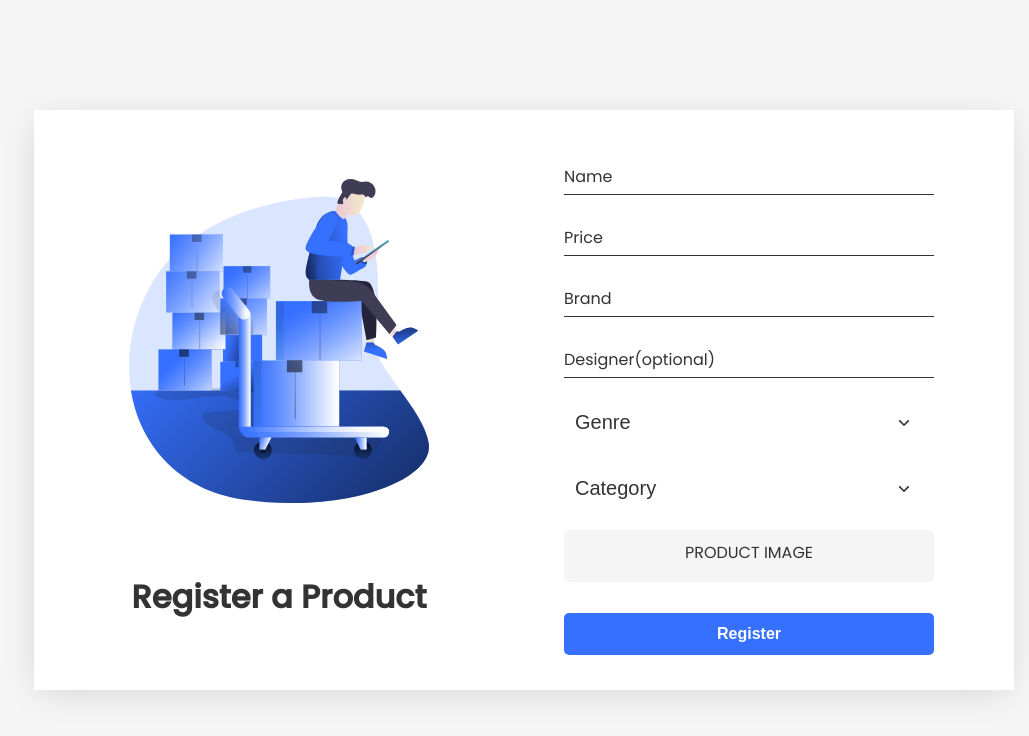
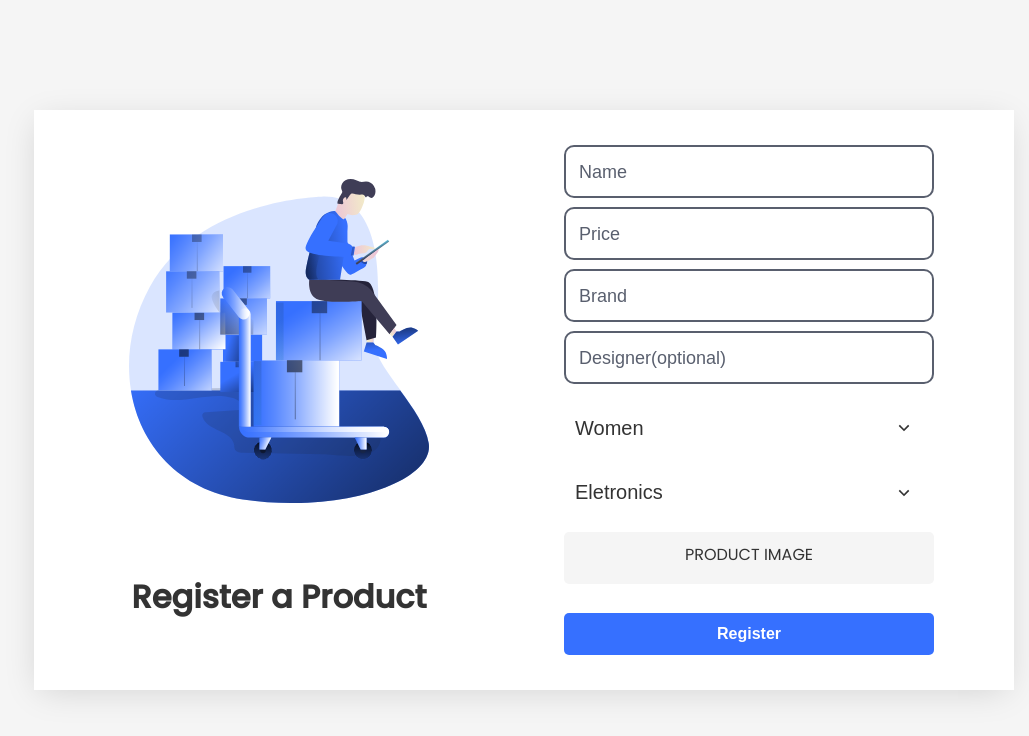
Before and after one commit to eualex/BlueShop, a React (Create React App) app in the folder web/: page /register-product in a window 1280 px wide. Shown: the top 736 px of the page, without its empty margins (116-1145 px from the left). Built offline with nearby package versions, Linux system fonts and the light colour scheme; the HTML template or start-up script is replaced by a standard one; what reduxsauce would draw is missing.

Commit message:
validando dados do cadastro de produtos

```diff
--- a/web/src/components/Input/index.tsx
+++ b/web/src/components/Input/index.tsx
@@ -1,21 +1,27 @@
 import React from "react";
 
-import { Container, CustomInput, CustomLabel, CustomSpan } from "./styles";
+import { CustomInput } from "./styles";
 
-interface InputProps extends React.InputHTMLAttributes<HTMLInputElement>{
+interface InputProps extends React.InputHTMLAttributes<HTMLInputElement> {
   name: string;
   type: string;
-  labelName: string;
 }
 
-const Input: React.FC<InputProps> = ({ className, name, type, labelName, onChange }: InputProps) => {
+const Input: React.FC<InputProps> = ({
+  name,
+  type,
+  placeholder,
+  onChange,
+}: InputProps) => {
   return (
-    <Container className={className}>
-      <CustomInput onChange={onChange} type={type} name={name} autoComplete="off" required />
-      <CustomLabel htmlFor={name}>
-        <CustomSpan>{labelName}</CustomSpan>
-      </CustomLabel>
-    </Container>
+    <CustomInput
+      onChange={onChange}
+      placeholder={placeholder}
+      type={type}
+      name={name}
+      autoComplete="off"
+      required
+    />
   );
 };
 
--- a/web/src/components/Input/styles.ts
+++ b/web/src/components/Input/styles.ts
@@ -1,82 +1,27 @@
 import styled from 'styled-components';
 
-export const Container = styled.div`
-  position: relative;
-
-  width: 100%;
-  height: 50px;
-
-  font-size: 1.6rem;
-  overflow: hidden;
-
-  input:focus + label span, input:valid + label span {
-    transform: translateY(-123%);
-    font-size: 1.4rem;
-    color: ${({ theme }) => theme.colors.primary };
-
-    @media (max-width: 768px) {
-      margin-top: 20px;
-    }
-  }
-
-  input:focus + label::after, input:valid + label::after {
-    transform: translateX(0%);
-  }
-
-  @media (max-width: 768px) {
-    font-size: 1.8rem;
-  }
-`;
 
 export const CustomInput = styled.input`
   width: 100%;
-  height: 100%;
+  /* height: 100%; */
 
-  padding-top: 20px;
-  border: none;
+  padding: 13px;
+  border: 2px solid ${({ theme }) => theme.colors.textLogin};
+  border-radius: 10px;
 
   color: ${({ theme }) => theme.colors.textLogin};
+  background-color: transparent;
 
-  outline: none;
+  font-size: 2rem;
 
-  background-color: transparent;
-`;
+  transition: all 0.2s ease-in-out;
 
-export const CustomLabel = styled.label`
-  position: absolute;
-  bottom: 0px;
-  left: 0%;
+  &::placeholder {
+    color: ${({ theme }) => theme.colors.textLogin};
+    font-size: 1.8rem;
+  }
 
-  width: 100%;
-  height: 100%;
-
-  pointer-events: none;
-
-  border-bottom: 1px solid ${({ theme }) => theme.colors.textPrimary };
-
-  &::after {
-    content: "";
-    position: absolute;
-    left: 0px;
-    bottom: -1px;
-
-    height: 100%;
-    width: 100%;
-
-    border-bottom: 3px solid ${({ theme }) => theme.colors.primary };
-
-    transform: translateX(-100%);
-
-    transition: transform 0.3s ease;
+  &:focus {
+    border: 2px solid ${({ theme }) => theme.colors.primary};
   }
 `;
-
-export const CustomSpan = styled.span`
-  position: absolute;
-  bottom: 5px;
-  left: 0px;
-
-  transition: all 0.3s ease;
-
-  color: ${({ theme }) => theme.colors.textPrimary };
-`;
--- a/web/src/pages/Main/styles.ts
+++ b/web/src/pages/Main/styles.ts
@@ -57,7 +57,6 @@ export const Wrapper = styled.div`
     display: flex;
     flex-direction: column;
   }
-
 `;
 
 export const ContainerProducts = styled.div`
--- /dev/null
+++ b/web/src/pages/RegisterProduct/FormRegisterProduct/Select.tsx
@@ -0,0 +1,29 @@
+import React, { useContext } from 'react';
+
+import { ThemeContext } from 'styled-components';
+import { RiArrowDownSLine } from 'react-icons/ri';
+import * as Styles from './styles';
+
+interface PropsSelect {
+  onChange?: ((event: React.ChangeEvent<HTMLSelectElement>) => void);
+  titleValue: string;
+  options: string[]
+}
+
+const Select: React.FC<PropsSelect> = ({ titleValue, onChange, options }) => {
+  const { colors } = useContext(ThemeContext);
+
+  return (
+    <Styles.ContainerSelect>
+      <RiArrowDownSLine color={colors.textPrimary} size={20}/>
+      <Styles.Select onChange={onChange}>
+        <option disabled hidden defaultValue={titleValue}>{titleValue}</option>
+        {options.map(option => (
+          <option value={option.toLowerCase()}>{option}</option>
+        ))}
+      </Styles.Select>
+    </Styles.ContainerSelect>
+  )
+}
+
+export default Select;
--- a/web/src/pages/RegisterProduct/FormRegisterProduct/index.tsx
+++ b/web/src/pages/RegisterProduct/FormRegisterProduct/index.tsx
@@ -1,8 +1,7 @@
-import React, { ChangeEvent, FormEvent, useContext, useState } from "react";
-import { RiArrowDownSLine } from 'react-icons/ri';
+import React, { ChangeEvent, FormEvent, useState } from "react";
 // import { useHistory } from "react-router-dom";
 
-import { ThemeContext } from 'styled-components';
+// import { ThemeContext } from "styled-components";
 
 import api from "../../../services/api";
 import { useOpen } from "../../../contexts/open";
@@ -11,18 +10,17 @@ import { useMessage } from "../../../contexts/messageError";
 import Button from "../../../components/Button";
 import Input from "../../../components/Input";
 import Loader from "../../../components/Loader";
+import Select from "./Select";
 
 import {
   ContainerForm,
   ContainerLoader,
-  ContainerSelect,
-  Select,
   InputFile,
-  ContainerInputFile
+  ContainerInputFile,
 } from "./styles";
 
 const FormRegisterProduct: React.FC = () => {
-  const { colors } = useContext(ThemeContext);
+  // const { colors } = useContext(ThemeContext);
   // const history = useHistory();
 
   const { setOpenMessage } = useOpen();
@@ -40,17 +38,24 @@ const FormRegisterProduct: React.FC = () => {
   const [previewImages, setPreviewImages] = useState<string[]>([]);
 
   const handleImage = (event: ChangeEvent<HTMLInputElement>) => {
-    if(!event.target.files) return
+    if (!event.target.files) return;
 
     const selectedImages = Array.from(event.target.files);
 
     setImages(selectedImages);
 
-    const selectedImagesPreview = selectedImages.map(image => {
+    const selectedImagesPreview = selectedImages.map((image) => {
       return URL.createObjectURL(image);
-    })
+    });
 
     setPreviewImages(selectedImagesPreview);
+  };
+
+  const validateData = (event: FormEvent) => {
+    if(!name || !price || !genre || !category || !brand || !design || !images) {
+      setOpenMessage(true);
+      setMessageError("It seems that you stopped writing some data 🤔");
+    } else handleSubmit(event)
   }
 
   const handleSubmit = async (event: FormEvent) => {
@@ -58,77 +63,76 @@ const FormRegisterProduct: React.FC = () => {
 
     const data = new FormData();
 
-    data.append('name', name);
-    data.append('price', price);
-    data.append('genre', genre);
-    data.append('category', category);
-    data.append('brand', brand);
-    data.append('design', design);
-    images.forEach(image => {
-      data.append('images', image);
-    })
+    data.append("name", name);
+    data.append("price", price);
+    data.append("genre", genre);
+    data.append("category", category);
+    data.append("brand", brand);
+    data.append("design", design);
+    images.forEach((image) => {
+      data.append("images", image);
+    });
 
     setLoader(true);
     try {
-      await api.post('/product', data);
+      await api.post("/product", data);
       setLoader(false);
 
-      alert('deu certo');
+      alert("deu certo");
     } catch (err) {
       setOpenMessage(true);
       setMessageError(err.response.data.message);
     }
-  }
-
+  };
 
   return (
     <>
-      <ContainerForm onSubmit={handleSubmit}>
+      <ContainerForm onSubmit={validateData}>
         <Input
           name="name"
           type="text"
-          labelName="Name"
+          placeholder="Name"
           onChange={(e) => setName(e.target.value)}
         />
         <Input
           name="price"
           type="text"
-          labelName="Price"
+          placeholder="Price"
           onChange={(e) => setPrice(e.target.value)}
         />
         <Input
           name="brand"
           type="text"
-          labelName="Brand"
+          placeholder="Brand"
           onChange={(e) => setBrand(e.target.value)}
         />
         <Input
           name="designer"
           type="text"
-          labelName="Designer(optional)"
+          placeholder="Designer(optional)"
           onChange={(e) => setDesign(e.target.value)}
         />
-        <ContainerSelect>
-          <RiArrowDownSLine color={colors.textPrimary} size={20}/>
-          <Select defaultValue="Genre" onChange={e => setGenre(e.target.value)}>
-            <option disabled hidden defaultValue="Genre">Genre</option>
-            <option value="women">Women</option>
-            <option value="men">Men</option>
-          </Select>
-        </ContainerSelect>
 
-        <ContainerSelect>
-        <RiArrowDownSLine color={colors.textPrimary} size={20}/>
-          <Select defaultValue="Category" onChange={e => setCategory(e.target.value)}>
-          <option disabled hidden defaultValue="Category">Category</option>
-            <option value="eletronics">Eletronics</option>
-            <option value="sneakers">Sneakers</option>
-          </Select>
-        </ContainerSelect>
+        <Select
+          onChange={(e) => setGenre(e.target.value)}
+          titleValue="Genre"
+          options={["Women", "Man"]}
+        />
+
+        <Select
+          onChange={(e) => setCategory(e.target.value)}
+          titleValue="Category"
+          options={["Eletronics", "Sneakers"]}
+        />
 
         <ContainerInputFile>
-          <label htmlFor="arquivo" >Product Image</label>
-          <InputFile type="file" multiple name="arquivo" onChange={handleImage}/>
+          <label htmlFor="arquivo">Product Image</label>
+          <InputFile
+            type="file"
+            multiple
+            name="arquivo"
+            onChange={handleImage}
+          />
         </ContainerInputFile>
 
         {loader ? (
@@ -139,7 +143,6 @@ const FormRegisterProduct: React.FC = () => {
           <Button type="submit">Register</Button>
         )}
       </ContainerForm>
-
     </>
   );
 };
--- a/web/src/pages/RegisterProduct/index.tsx
+++ b/web/src/pages/RegisterProduct/index.tsx
@@ -1,4 +1,4 @@
-import React, { useState, useEffect } from "react";
+import React, { useEffect } from "react";
 
 import Aos from 'aos';
 import 'aos/dist/aos.css';
--- a/web/src/pages/User/SingIn/index.tsx
+++ b/web/src/pages/User/SingIn/index.tsx
@@ -62,14 +62,14 @@ const SingIn: React.FC = () => {
         <Input
           name="email"
           type="text"
-          labelName="E-mail"
+          placeholder="E-mail"
           onChange={(e) => setEmail(e.target.value)}
           className="email"
         />
         <Input
           name="password"
           type="password"
-          labelName="Password"
+          placeholder="Password"
           onChange={(e) => setPassword(e.target.value)}
         />
       </ContainerForm>
--- a/web/src/pages/User/SingIn/styles.ts
+++ b/web/src/pages/User/SingIn/styles.ts
@@ -8,7 +8,7 @@ export const ContainerForm = styled.form`
   height: 40%;
   width: 100%;
 
-  margin: 20px 0px;
+  margin-top: 20px;
 `;
 
 export const ContainerSpiner = styled.div`
--- a/web/src/pages/User/SingUp/index.tsx
+++ b/web/src/pages/User/SingUp/index.tsx
@@ -44,7 +44,7 @@ const SingUp: React.FC = () => {
 
   //checando se os dados do input são vazios ou válidos
   const checkData = () => {
-    if (name === "" || password === "" || email === "") {
+    if (!name || !password || !email) {
       setOpenMessage(true);
       setMessageError("It seems that you stopped writing some data 🤔");
     }
@@ -63,19 +63,19 @@ const SingUp: React.FC = () => {
         <Input
           name="name"
           type="text"
-          labelName="Name"
+          placeholder="Name"
           onChange={(e) => setName(e.target.value)}
         />
         <Input
           name="email"
           type="text"
-          labelName="E-mail"
+          placeholder="E-mail"
           onChange={(e) => setEmail(e.target.value)}
         />
         <Input
           name="password"
           type="password"
-          labelName="Password"
+          placeholder="Password"
           onChange={(e) => setPassword(e.target.value)}
         />
       </ContainerForm>
```
